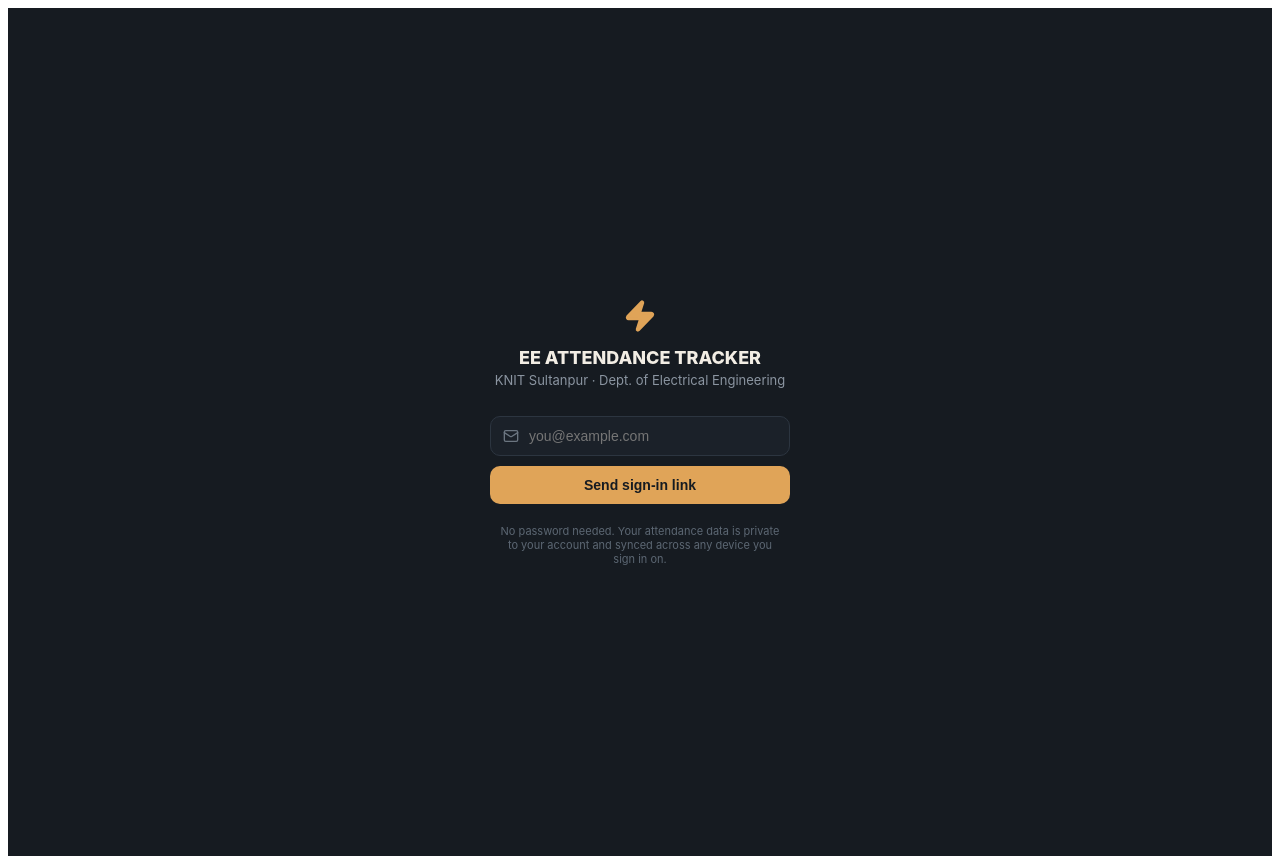
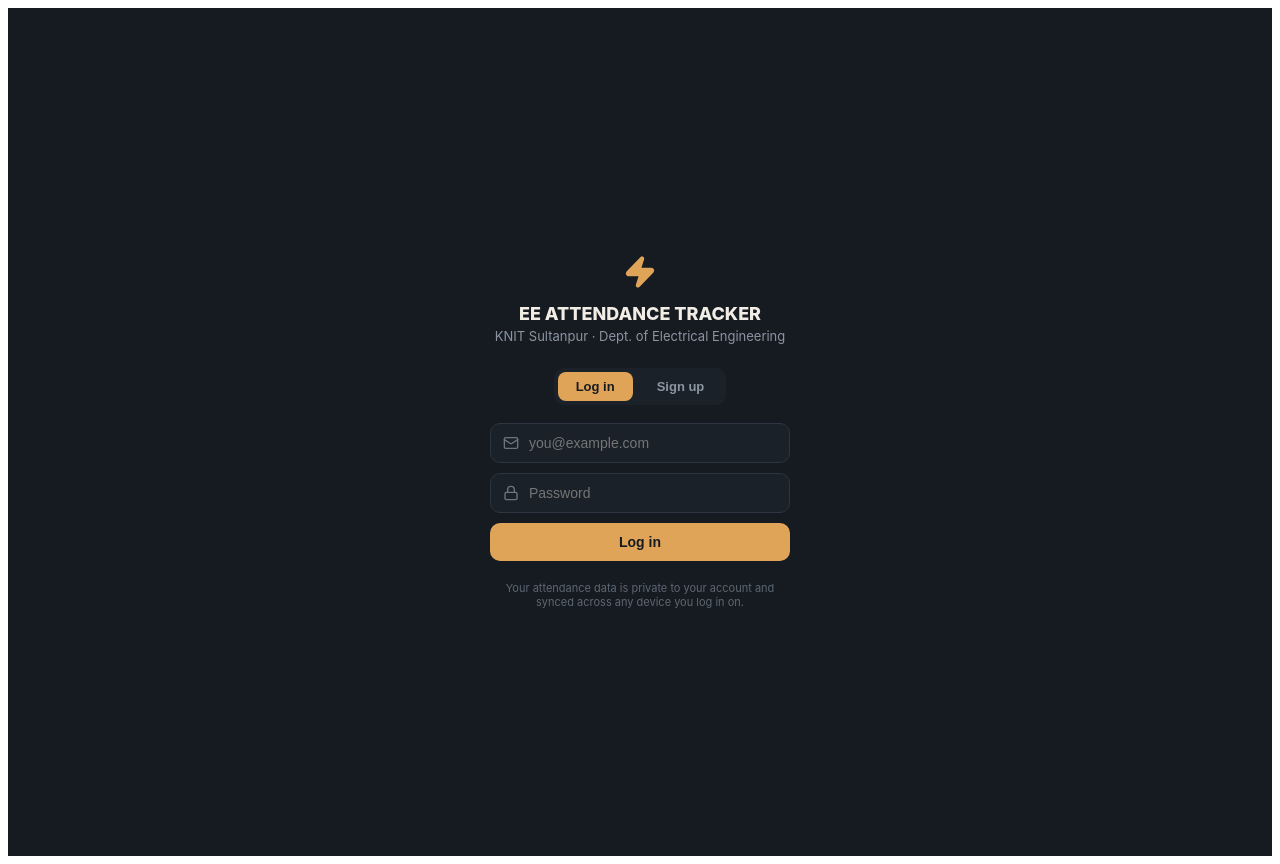
Before and after one commit to shashank26rd/EE-attendance-tracker, a React (Vite) app: page / in a window 1280 px wide. Built offline with nearby package versions, Linux system fonts and the light colour scheme; no server answers.

Commit message:
Refactor AuthGate for password-based authentication

```diff
--- a/src/AuthGate.jsx
+++ b/src/AuthGate.jsx
@@ -1,27 +1,35 @@
+
 import React, { useState } from "react";
 import { supabase } from "./supabase";
-import { Zap, Mail, CheckCircle2 } from "lucide-react";
+import { Zap, Mail, Lock } from "lucide-react";
 
 export default function AuthGate() {
+  const [mode, setMode] = useState("login"); // "login" | "signup"
   const [email, setEmail] = useState("");
-  const [sent, setSent] = useState(false);
-  const [sending, setSending] = useState(false);
+  const [password, setPassword] = useState("");
+  const [busy, setBusy] = useState(false);
   const [error, setError] = useState("");
+  const [info, setInfo] = useState("");
 
-  async function handleSend(e) {
+  async function handleSubmit(e) {
     e.preventDefault();
-    if (!email) return;
-    setSending(true);
+    if (!email || !password) return;
+    setBusy(true);
     setError("");
-    const { error } = await supabase.auth.signInWithOtp({
-      email,
-      options: { emailRedirectTo: window.location.origin },
-    });
-    setSending(false);
+    setInfo("");
+
+    if (mode === "login") {
+      const { error } = await supabase.auth.signInWithPassword({ email, password });
+      setBusy(false);
+      if (error) setError(error.message);
+    } else {
+      const { error } = await supabase.auth.signUp({ email, password });
+      setBusy(false);
       if (error) {
         setError(error.message);
       } else {
-      setSent(true);
+        setInfo("Account created! You're logged in — the app should load in a moment.");
+      }
     }
   }
 
@@ -42,18 +50,42 @@
     >
       <Zap size={34} color="#e0a458" fill="#e0a458" />
       <div style={{ fontSize: 18, fontWeight: 800, color: "#f2ede4", marginTop: 14 }}>EE ATTENDANCE TRACKER</div>
-      <div style={{ fontSize: 13, color: "#8b95a1", marginTop: 4, marginBottom: 28 }}>KNIT Sultanpur · Dept. of Electrical Engineering</div>
+      <div style={{ fontSize: 13, color: "#8b95a1", marginTop: 4, marginBottom: 24 }}>KNIT Sultanpur · Dept. of Electrical Engineering</div>
 
-      {sent ? (
-        <div style={{ display: "flex", flexDirection: "column", alignItems: "center", gap: 8, maxWidth: 280 }}>
-          <CheckCircle2 size={26} color="#7fc98f" />
-          <div style={{ fontSize: 14, fontWeight: 600, color: "#f2ede4" }}>Check your email</div>
-          <div style={{ fontSize: 12.5, color: "#8b95a1" }}>
-            We sent a sign-in link to <b>{email}</b>. Open it on this device to log in.
+      <div style={{ display: "flex", gap: 6, marginBottom: 18, background: "#1b2129", borderRadius: 10, padding: 4 }}>
+        <button
+          onClick={() => { setMode("login"); setError(""); setInfo(""); }}
+          style={{
+            padding: "7px 18px",
+            borderRadius: 8,
+            border: "none",
+            background: mode === "login" ? "#e0a458" : "transparent",
+            color: mode === "login" ? "#161b21" : "#8b95a1",
+            fontWeight: 700,
+            fontSize: 13,
+            cursor: "pointer",
+          }}
+        >
+          Log in
+        </button>
+        <button
+          onClick={() => { setMode("signup"); setError(""); setInfo(""); }}
+          style={{
+            padding: "7px 18px",
+            borderRadius: 8,
+            border: "none",
+            background: mode === "signup" ? "#e0a458" : "transparent",
+            color: mode === "signup" ? "#161b21" : "#8b95a1",
+            fontWeight: 700,
+            fontSize: 13,
+            cursor: "pointer",
+          }}
+        >
+          Sign up
+        </button>
       </div>
-        </div>
-      ) : (
-        <form onSubmit={handleSend} style={{ display: "flex", flexDirection: "column", gap: 10, width: "100%", maxWidth: 300 }}>
+
+      <form onSubmit={handleSubmit} style={{ display: "flex", flexDirection: "column", gap: 10, width: "100%", maxWidth: 300 }}>
         <div style={{ display: "flex", alignItems: "center", gap: 8, background: "#1b2129", border: "1px solid #2c3540", borderRadius: 10, padding: "10px 12px" }}>
           <Mail size={16} color="#6b7580" />
           <input
@@ -65,9 +97,21 @@
             style={{ background: "none", border: "none", outline: "none", color: "#f2ede4", fontSize: 14, flex: 1 }}
           />
         </div>
+        <div style={{ display: "flex", alignItems: "center", gap: 8, background: "#1b2129", border: "1px solid #2c3540", borderRadius: 10, padding: "10px 12px" }}>
+          <Lock size={16} color="#6b7580" />
+          <input
+            type="password"
+            required
+            minLength={6}
+            placeholder={mode === "signup" ? "Create a password (min 6 chars)" : "Password"}
+            value={password}
+            onChange={(e) => setPassword(e.target.value)}
+            style={{ background: "none", border: "none", outline: "none", color: "#f2ede4", fontSize: 14, flex: 1 }}
+          />
+        </div>
         <button
           type="submit"
-            disabled={sending}
+          disabled={busy}
           style={{
             background: "#e0a458",
             border: "none",
@@ -77,17 +121,17 @@
             fontSize: 14,
             fontWeight: 700,
             cursor: "pointer",
-              opacity: sending ? 0.6 : 1,
+            opacity: busy ? 0.6 : 1,
           }}
         >
-            {sending ? "Sending…" : "Send sign-in link"}
+          {busy ? "Please wait…" : mode === "login" ? "Log in" : "Create account"}
         </button>
         {error && <div style={{ color: "#e07a5f", fontSize: 12 }}>{error}</div>}
+        {info && <div style={{ color: "#7fc98f", fontSize: 12 }}>{info}</div>}
       </form>
-      )}
 
       <div style={{ fontSize: 11, color: "#5c6773", marginTop: 20, maxWidth: 280 }}>
-        No password needed. Your attendance data is private to your account and synced across any device you sign in on.
+        Your attendance data is private to your account and synced across any device you log in on.
       </div>
     </div>
   );
```
Lines whose indentation alone changed are shown as unchanged.
